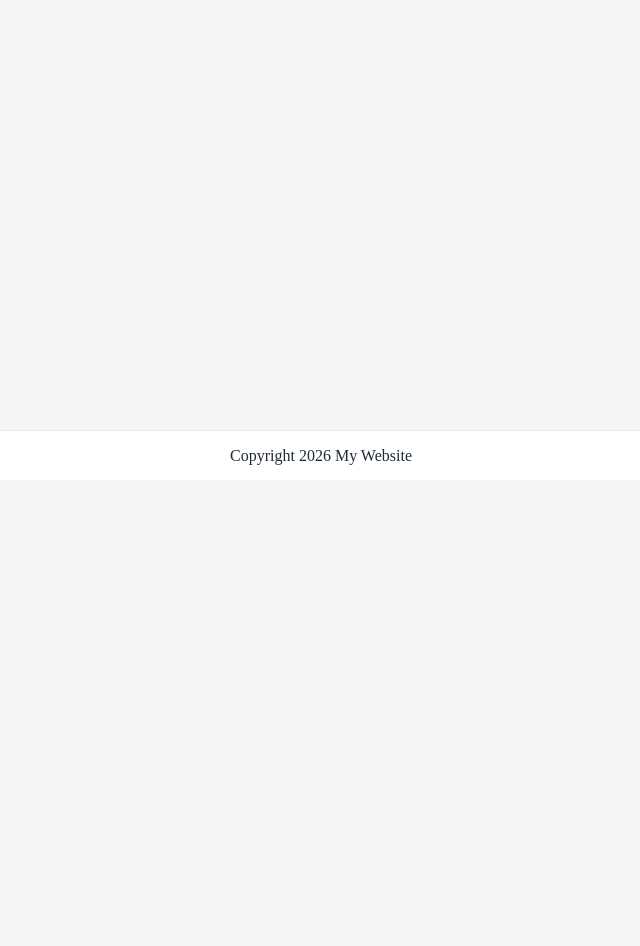
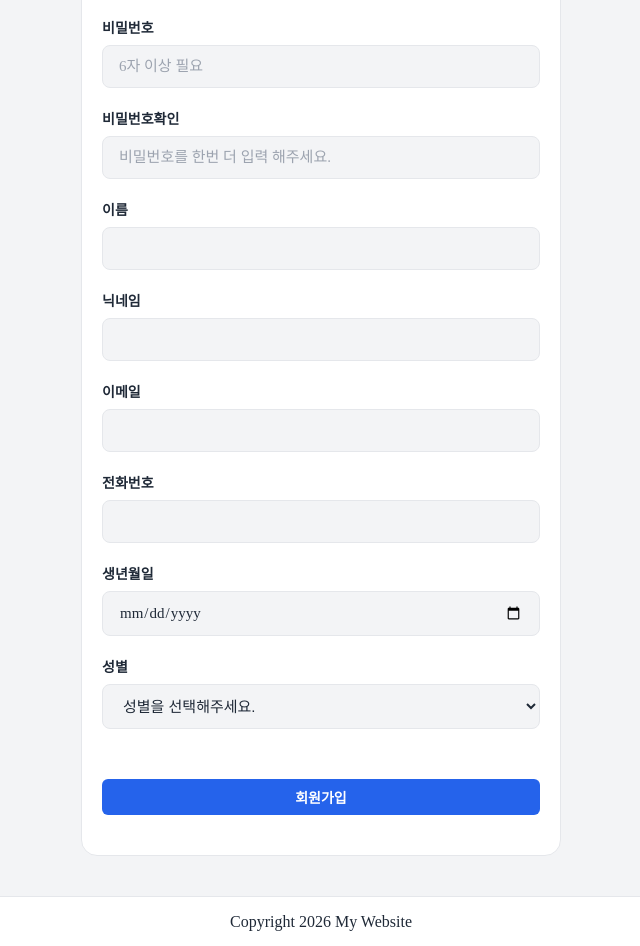
Before and after one commit to haneulgim95-hub/forum-frontend-myself, a React (Vite) app: page /auth/signup in a window 1280 px wide. Shown: the part 320-1266 px from the top of the page, without its empty margins (319-959 px from the left). Before the commit the page ends 800 px from the top, so only its background shows below. Built offline with nearby package versions, Linux system fonts and the light colour scheme.

Commit message:
signupPage 디자인 완성

```diff
--- a/src/components/common/button/Button.tsx
+++ b/src/components/common/button/Button.tsx
@@ -4,19 +4,26 @@
 type ButtonColorType = "primary" | "secondary" | "success" | "error" | "warning" | "info";
 type VariantType = "contained" | "text" | "icon";
 
-const StyledButton = styled.button<{ $color: ButtonColorType; $variant: VariantType }>`
+const StyledButton = styled.button<{
+    $color: ButtonColorType;
+    $variant: VariantType;
+    $fullwidth: boolean;
+}>`
+    width: ${props => props.$fullwidth ? "100%" : "auto"};
     font-size: 14px;
     font-weight: 600;
     color: ${props => (props.$variant === "contained" ? "#fff" : props.theme.colors.text.default)};
-    background-color: ${props => props.$variant === "contained" ? props.theme.colors[props.$color] : "transparent"};
-    padding: ${props => props.$variant === "icon" ? "8px" : "8px 16px"};
-    border-radius: ${props => props.$variant === "icon" ? "50%" : "6px"};
+    background-color: ${props =>
+        props.$variant === "contained" ? props.theme.colors[props.$color] : "transparent"};
+    padding: ${props => (props.$variant === "icon" ? "8px" : "8px 16px")};
+    border-radius: ${props => (props.$variant === "icon" ? "50%" : "6px")};
     transition: all 0.5s;
 
     &:hover {
         // 밝기 조절
         filter: brightness(0.8);
-        background-color: ${props => (props.$variant === "contained" ? undefined: props.theme.colors.background.default)};
+        background-color: ${props =>
+            props.$variant === "contained" ? undefined : props.theme.colors.background.default};
     }
 `;
 
@@ -24,13 +31,14 @@
     children: ReactNode;
     color: ButtonColorType;
     variant: VariantType;
+    fullwidth: boolean;
     as?: ElementType;
     to?: string;
 };
 
-function Button({children, color, variant, ...props}: Props) {
+function Button({children, color, variant, fullwidth, ...props}: Props) {
     return (
-        <StyledButton $color={color} $variant={variant} {...(props as any)}>
+        <StyledButton $color={color} $variant={variant} $fullwidth={fullwidth} {...(props as any)}>
             {children}
         </StyledButton>
     );
--- a/src/pages/auth/signup/SignUpPage.tsx
+++ b/src/pages/auth/signup/SignUpPage.tsx
@@ -1,19 +1,221 @@
 import { useForm } from "react-hook-form";
 import { type SignUpInputType, signUpSchema } from "../../../schemas/auth/signUpSchma.ts";
 import { zodResolver } from "@hookform/resolvers/zod";
+import styled from "styled-components";
+import { Gender } from "../../../types/user.type.ts";
+import Button from "../../../components/common/button/Button.tsx";
 
 function SignUpPage() {
-
     const {
         register,
         handleSubmit,
-        formState: { errors, isSubmitting }
+        formState: { errors, isSubmitting },
     } = useForm<SignUpInputType>({
         resolver: zodResolver(signUpSchema),
-        mode: "onBlur"
+        mode: "onBlur",
     });
 
-    return <></>
+    return (
+        <AuthContainer>
+            <FormCard>
+                <Title>회원가입</Title>
+                <SubTitle>토론 대난투에 오신것을 환영합니다.</SubTitle>
+                <FormBox>
+                    <InputGroup>
+                        <Label htmlFor={"username"}>아이디</Label>
+                        <Input
+                            {...register("username")}
+                            id={"username"}
+                            placeholder={"4자 이상 필요"}
+                            $hasError={!!errors.username}
+                        />
+                        {errors.username && <ErrorMessage>{errors.username.message}</ErrorMessage>}
+                    </InputGroup>
+                    <InputGroup>
+                        <Label htmlFor={"password"}>비밀번호</Label>
+                        <Input
+                            type="password"
+                            {...register("password")}
+                            id={"password"}
+                            placeholder={"6자 이상 필요"}
+                            $hasError={!!errors.password}
+                        />
+                        {errors.password && <ErrorMessage>{errors.password.message}</ErrorMessage>}
+                    </InputGroup>
+                    <InputGroup>
+                        <Label htmlFor={"passwordConfirm"}>비밀번호확인</Label>
+                        <Input
+                            type="password"
+                            {...register("passwordConfirm")}
+                            id={"passwordConfirm"}
+                            placeholder={"비밀번호를 한번 더 입력 해주세요."}
+                            $hasError={!!errors.passwordConfirm}
+                        />
+                        {errors.passwordConfirm && (
+                            <ErrorMessage>{errors.passwordConfirm.message}</ErrorMessage>
+                        )}
+                    </InputGroup>
+                    <InputGroup>
+                        <Label htmlFor={"name"}>이름</Label>
+                        <Input {...register("name")} id={"name"} $hasError={!!errors.name} />
+                        {errors.name && <ErrorMessage>{errors.name.message}</ErrorMessage>}
+                    </InputGroup>
+                    <InputGroup>
+                        <Label htmlFor={"nickname"}>닉네임</Label>
+                        <Input
+                            {...register("nickname")}
+                            id={"nickname"}
+                            $hasError={!!errors.nickname}
+                        />
+                        {errors.nickname && <ErrorMessage>{errors.nickname.message}</ErrorMessage>}
+                    </InputGroup>
+                    <InputGroup>
+                        <Label htmlFor={"email"}>이메일</Label>
+                        <Input
+                            type="email"
+                            {...register("email")}
+                            id={"email"}
+                            $hasError={!!errors.email}
+                        />
+                        {errors.email && <ErrorMessage>{errors.email.message}</ErrorMessage>}
+                    </InputGroup>
+                    <InputGroup>
+                        <Label htmlFor={"phoneNumber"}>전화번호</Label>
+                        <Input
+                            type="tel"
+                            {...register("phoneNumber")}
+                            id={"phoneNumber"}
+                            $hasError={!!errors.phoneNumber}
+                        />
+                        {errors.phoneNumber && (
+                            <ErrorMessage>{errors.phoneNumber.message}</ErrorMessage>
+                        )}
+                    </InputGroup>
+                    <InputGroup>
+                        <Label htmlFor={"birthdate"}>생년월일</Label>
+                        <Input
+                            type="date"
+                            {...register("birthdate")}
+                            id={"birthdate"}
+                            $hasError={!!errors.birthdate}
+                        />
+                        {errors.birthdate && (
+                            <ErrorMessage>{errors.birthdate.message}</ErrorMessage>
+                        )}
+                    </InputGroup>
+                    <InputGroup>
+                        <Label htmlFor={"gender"}>성별</Label>
+                        <Select
+                            {...register("gender")}
+                            id={"gender"}
+                            $hasError={!!errors.birthdate}
+                        >
+                            <option value={""}>성별을 선택해주세요.</option>
+                            <option value={Gender.MALE}>남성</option>
+                            <option value={Gender.FEMALE}>여성</option>
+                        </Select>
+                        {errors.gender && <ErrorMessage>{errors.gender.message}</ErrorMessage>}
+                    </InputGroup>
+                </FormBox>
+                    <Button color={"primary"} variant={"contained"} disabled={isSubmitting} fullwidth={true}>회원가입</Button>
+            </FormCard>
+        </AuthContainer>
+    );
 }
 
 export default SignUpPage;
+
+const AuthContainer = styled.div`
+    display: flex;
+    justify-content: center;
+    align-items: center;
+`;
+
+const FormCard = styled.form`
+    width: 100%;
+    max-width: 480px;
+    background-color: ${props => props.theme.colors.background.paper};
+    border-radius: 16px;
+    border: 1px solid ${props => props.theme.colors.divider};
+    padding: 40px 20px;
+`;
+
+const Title = styled.h1`
+    font-size: 28px;
+    font-weight: 800;
+    color: ${props => props.theme.colors.primary};
+    margin-bottom: 8px;
+    text-align: center;
+`;
+
+const SubTitle = styled.h6`
+    font-size: 15px;
+    color: ${props => props.theme.colors.text.disabled};
+    text-align: center;
+    margin-bottom: 32px;
+`;
+
+const FormBox = styled.div`
+    display: flex;
+    flex-direction: column;
+    gap: 20px;
+    margin-bottom: 50px;
+`;
+
+const InputGroup = styled.div`
+    display: flex;
+    flex-direction: column;
+    gap: 8px;
+`;
+
+const Label = styled.label`
+    font-size: 14px;
+    font-weight: 800;
+    color: ${props => props.theme.colors.text.default};
+`;
+
+const Input = styled.input<{ $hasError: boolean }>`
+    width: 100%;
+    padding: 12px 16px;
+    background-color: ${props => props.theme.colors.background.default};
+    border: 1px solid ${props => props.$hasError? props.theme.colors.error : props.theme.colors.divider};
+    border-radius: 8px;
+    font-size: 15px;
+    color: ${props => props.theme.colors.text.default};
+    transition: all 0.5s;
+
+    &::placeholder {
+        color: ${props => props.theme.colors.text.disabled};
+    }
+
+    &:focus {
+        border: 1px solid ${props => props.$hasError? props.theme.colors.error : props.theme.colors.primary};
+    }
+`;
+
+const Select = styled.select<{ $hasError?: boolean }>`
+    width: 100%;
+    padding: 12px 16px;
+    background-color: ${props => props.theme.colors.background.default};
+    border: 1px solid
+        ${props => (props.$hasError ? props.theme.colors.error : props.theme.colors.divider)};
+    border-radius: 8px;
+    font-size: 15px;
+    color: ${props => props.theme.colors.text.default};
+    transition: all 0.5s;
+
+    &::placeholder {
+        color: ${props => props.theme.colors.text.disabled};
+    }
+
+    &:focus {
+        border-color: ${props =>
+            props.$hasError ? props.theme.colors.error : props.theme.colors.primary};
+    }
+`;
+
+const ErrorMessage = styled.span`
+    font-size: 13px;
+    color: ${props => props.theme.colors.error};
+    font-weight: 500;
+`;
```
